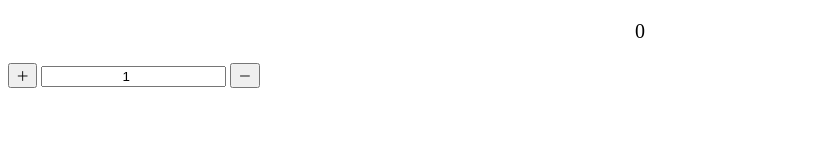
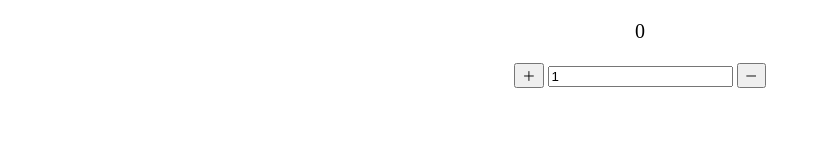
Before and after one commit to sachiyology/project-1-assessment, a plain HTML site: page js/index.html in a window 1280 px wide. Shown: the whole page, without its empty margins (0-821 px from the left). Drawn offline with Linux system fonts and the light colour scheme.

Commit message:
updating css file

```diff
--- a/css/main.css
+++ b/css/main.css
@@ -9,6 +9,6 @@
 .spinner_area:hover {
   color: red;
 }
-.spinner_area input{
+.spinner_area {
   text-align: center;
-}
+  }
```
